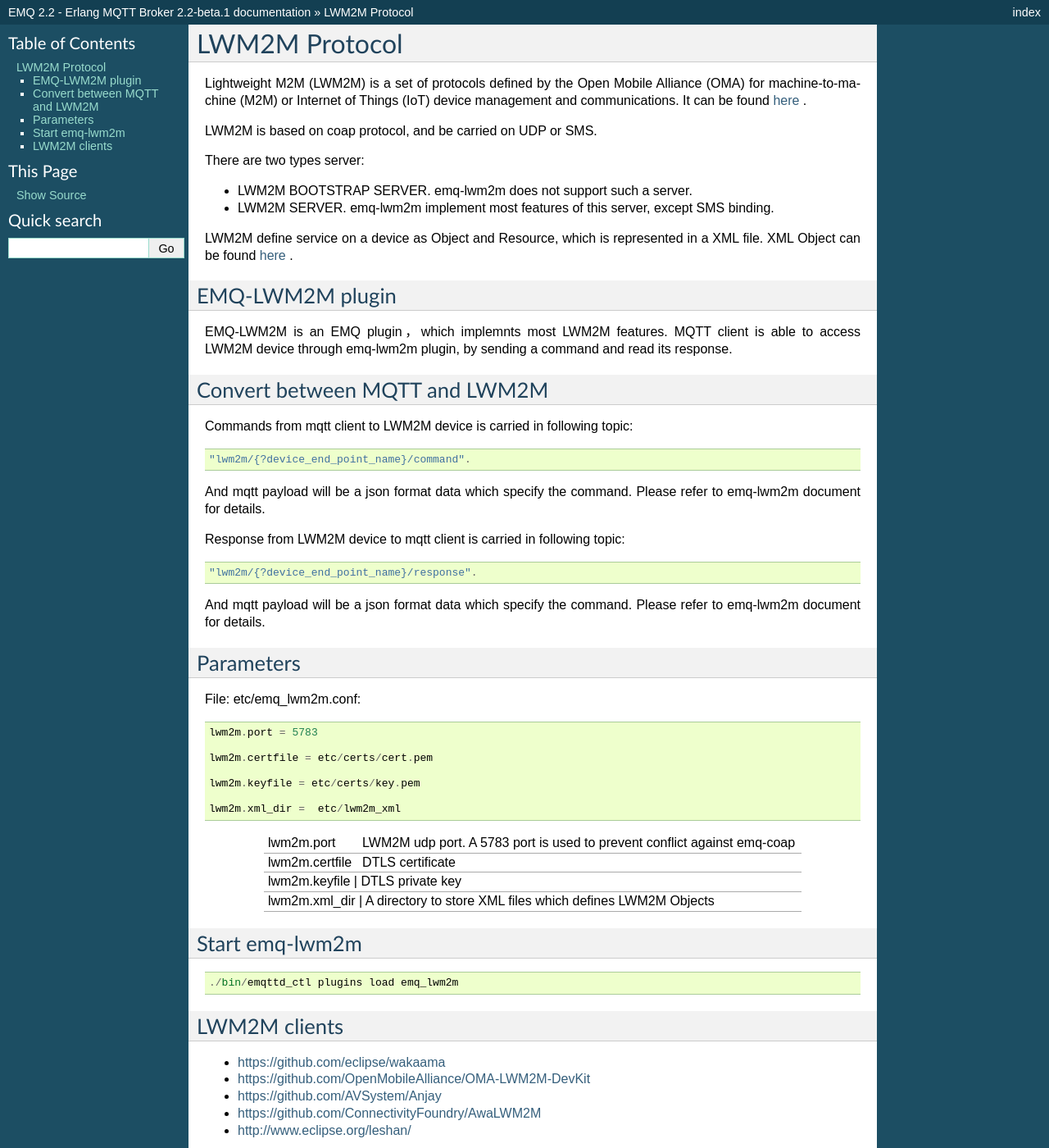
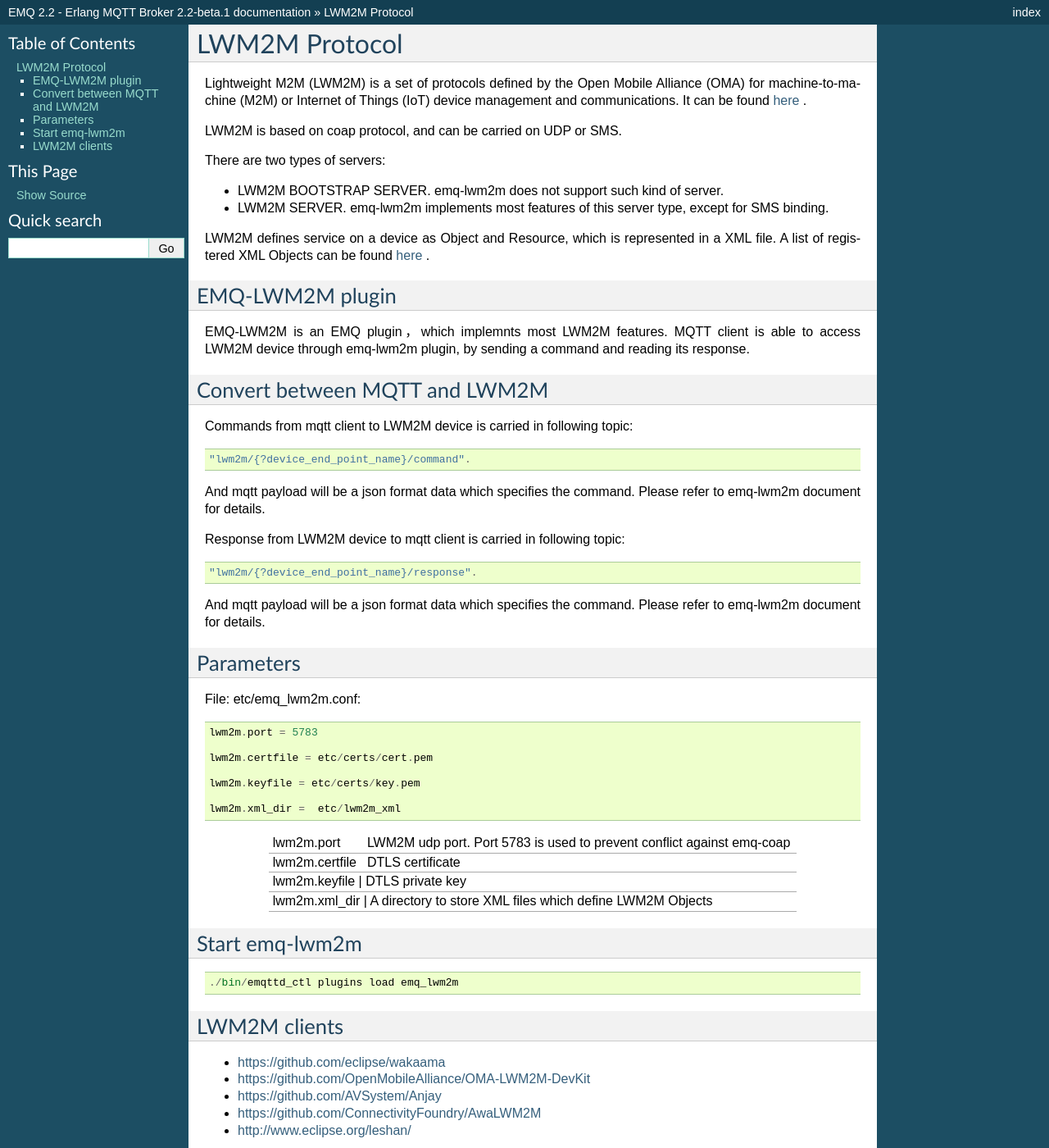
Before and after one commit to emqxarchive/emqx-docs-en, a Sphinx documentation site: the page built from source/lwm2m.rst, in a window 1280 px wide and 1400 px high. Shown: the whole window at 82% size. Built offline with Sphinx 7.4.7, drawn with Linux system fonts in a browser that asks for light colours.

Commit message:
Fixed some typos and modified a few  wording.

```diff
--- a/source/lwm2m.rst
+++ b/source/lwm2m.rst
@@ -7,21 +7,21 @@
 
 Lightweight M2M (LWM2M) is a set of protocols defined by the Open Mobile Alliance (OMA) for machine-to-machine (M2M) or Internet of Things (IoT) device management and communications. It can be found `here <http://www.openmobilealliance.org/wp/>`_ .
 
-LWM2M is based on coap protocol, and be carried on UDP or SMS.
+LWM2M is based on coap protocol, and can be carried on UDP or SMS.
 
 
-There are two types server:
+There are two types of servers:
 
-- LWM2M BOOTSTRAP SERVER. emq-lwm2m does not support such a server.
-- LWM2M SERVER. emq-lwm2m implement most features of this server, except SMS binding.
+- LWM2M BOOTSTRAP SERVER. emq-lwm2m does not support such kind of server.
+- LWM2M SERVER. emq-lwm2m implements most features of this server type, except for SMS binding.
 
-LWM2M define service on a device as Object and Resource, which is represented in a XML file. XML Object can be found `here <http://www.openmobilealliance.org/wp/OMNA/LwM2M/LwM2MRegistry.html>`_ .
+LWM2M defines service on a device as Object and Resource, which is represented in a XML file. A list of registered XML Objects can be found `here <http://www.openmobilealliance.org/wp/OMNA/LwM2M/LwM2MRegistry.html>`_ .
 
 ----------------
 EMQ-LWM2M plugin
 ----------------
 
-EMQ-LWM2M is an EMQ plugin，which implemnts most LWM2M features. MQTT client is able to access LWM2M device through emq-lwm2m plugin, by sending a command and read its response.
+EMQ-LWM2M is an EMQ plugin，which implemnts most LWM2M features. MQTT client is able to access LWM2M device through emq-lwm2m plugin, by sending a command and reading its response.
 
 
 ------------------------------
@@ -34,7 +34,7 @@
 
     "lwm2m/{?device_end_point_name}/command".
 
-And mqtt payload will be a json format data which specify the command. Please refer to emq-lwm2m document for details.
+And mqtt payload will be a json format data which specifies the command. Please refer to emq-lwm2m document for details.
 
 
 
@@ -44,7 +44,7 @@
 
     "lwm2m/{?device_end_point_name}/response".
 
-And mqtt payload will be a json format data which specify the command. Please refer to emq-lwm2m document for details.
+And mqtt payload will be a json format data which specifies the command. Please refer to emq-lwm2m document for details.
 
 
 ----------
```
Also changed, not shown: other parts of source/lwm2m.rst (+2 -2 lines).
